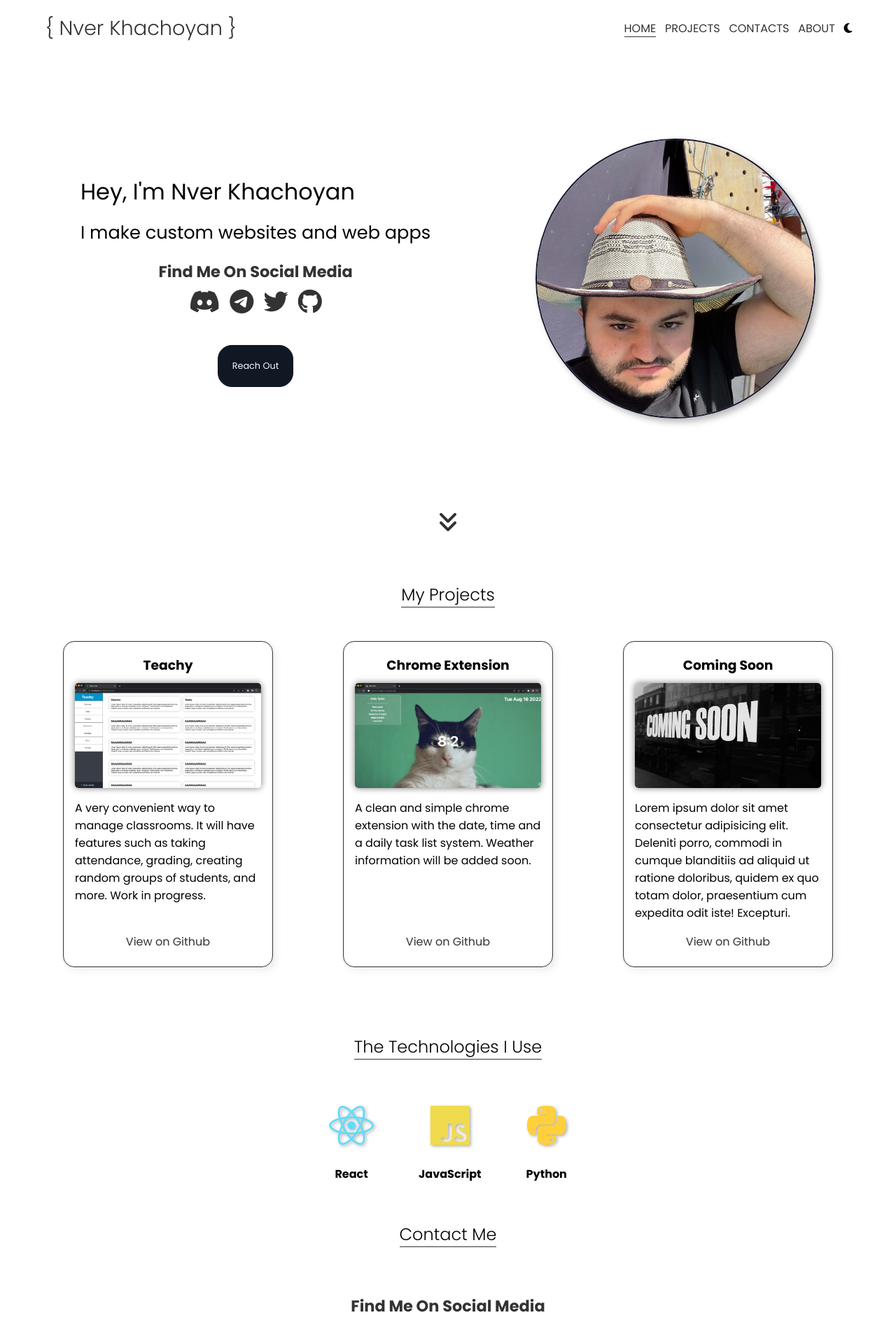
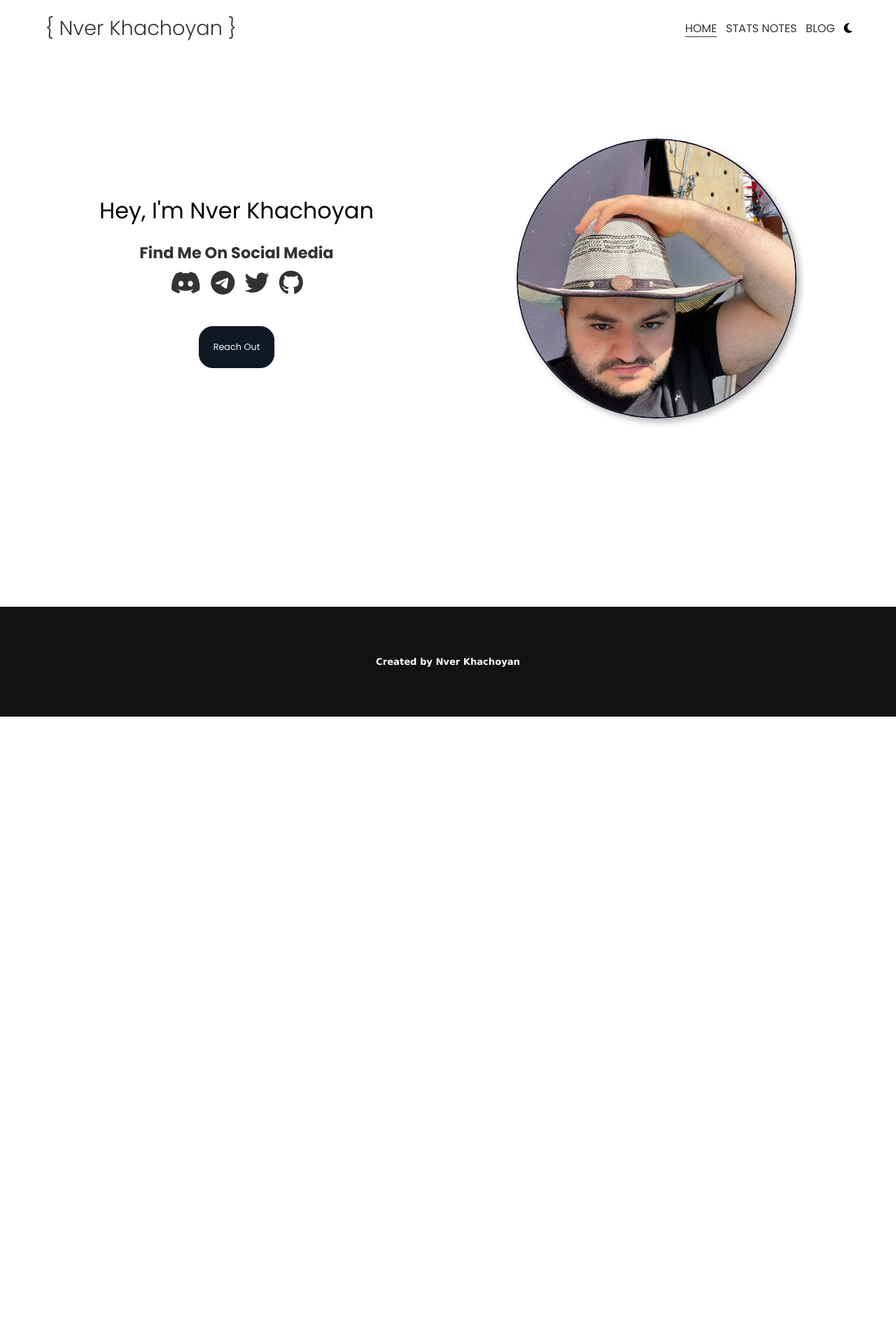
Before and after one commit to nverkhachoyan/portfolio, a React (Vite) app: page / in a window 1280 px wide. Shown: the top 1889 px of the page at 70% size. After the commit the page ends 1024 px from the top, so only its background shows below. Built offline with nearby package versions, Linux system fonts and the light colour scheme.

Commit message:
updated info, navbar

```diff
--- a/src/components/Header.jsx
+++ b/src/components/Header.jsx
@@ -9,7 +9,7 @@ function Header() {
             <div className="header-container">
                 <div className="header-card">
                     <h2 className="header-greeting">Hey, I'm Nver Khachoyan</h2>
-                <h1 className="header-body">I make custom websites and web apps</h1>
+                    {/* <h1 className="header-body">I make custom websites and web apps</h1> */}
                     <div className="socials">
                         <h3>Find Me On Social Media</h3>
                         <div className="socials-container">
@@ -33,12 +33,12 @@ function Header() {
                     <img src={headerImageUrl} alt="" />
                 </div>
 
-            <div className="arrow-down">
+                {/* <div className="arrow-down">
                     <a href="#projects-and-skills">
                         <i className='fa-solid fa-angles-down'></i>
 
                     </a>
-            </div>
+                </div> */}
             </div>
         </header>
     )
--- a/src/components/Navbar.jsx
+++ b/src/components/Navbar.jsx
@@ -1,4 +1,4 @@
-import {useContext} from 'react'
+import { useContext } from 'react'
 import { useLocation } from 'react-router-dom'
 import { Link } from 'react-router-dom'
 import { ThemeContext } from '../contexts/ThemeContext'
@@ -8,22 +8,24 @@ import './Navbar.css'
 function Navbar() {
     const location = useLocation()
     const path = location.pathname
-    const {theme, toggleTheme} = useContext(ThemeContext)
+    const { theme, toggleTheme } = useContext(ThemeContext)
 
     return (
         <div className='navbar'>
             <div className='navbar-container'>
-                    <div className="navbar-logo">
-                        <Link to='/'>
-                            <h2 className="logo-title">&#123; Nver Khachoyan &#125;</h2>
-                        </Link>
-                    </div>
+                <div className="navbar-logo">
+                    <Link to='/'>
+                        <h2 className="logo-title">&#123; Nver Khachoyan &#125;</h2>
+                    </Link>
+                </div>
                 <nav>
                     <ul>
-                        <li><a href="/"  className={path === '/' ? 'navbar-link-active' : ''}>Home</a></li>
-                        <li><a href="#projects-and-skills" className={path === '/projects' ? 'navbar-link-active' : ''}>Projects</a></li>
-                        <li><a href="#contact-me" className={path === '/contacts' ? 'navbar-link-active' : ''}>Contacts</a></li>
-                        <li><a href="#about-me" className={path === '/about' ? 'navbar-link-active' : ''}>About</a></li>
+                        <li><a href="/" className={path === '/' ? 'navbar-link-active' : ''}>Home</a></li>
+                        <li><a href="http://stats.nverk.me">Stats Notes</a></li>
+                        <li><a href="http://blog.nverk.me">Blog</a></li>
+                        {/* <li><a href="#projects-and-skills" className={path === '/projects' ? 'navbar-link-active' : ''}>Projects</a></li> */}
+                        {/* <li><a href="#contact-me" className={path === '/contacts' ? 'navbar-link-active' : ''}>Contacts</a></li> */}
+                        {/* <li><a href="#about-me" className={path === '/about' ? 'navbar-link-active' : ''}>About</a></li> */}
                         <li key={Math.random()} className='toggleTheme' onClick={() => toggleTheme()}>
                             {/* {theme === 'light' ? (<i className="fa-solid fa-sun"></i>) : (<i class="fa-solid fa-moon"></i>)} */}
                             <i className={`fa-solid fa-${theme === 'light' ? 'moon' : 'sun'}`}></i>
--- a/src/pages/Home.jsx
+++ b/src/pages/Home.jsx
@@ -14,18 +14,18 @@ function Home() {
       <div className="home-container">
 
         <div id='header-id' className='header-section section' >
-          <Navbar/>
+          <Navbar />
           <Header />
         </div>
 
-        <div id='projects-and-skills'>
-          <Projects />
-          <Skills />
-        </div>
+        {/* <div id='projects-and-skills'> */}
+        {/* <Projects /> */}
+        {/* <Skills /> */}
+        {/* </div> */}
 
 
-        <ContactMe />
-        <AboutMe />
+        {/* <ContactMe /> */}
+        {/* <AboutMe /> */}
         <Footer />
 
       </div>
```
Lines whose indentation alone changed are shown as unchanged.
